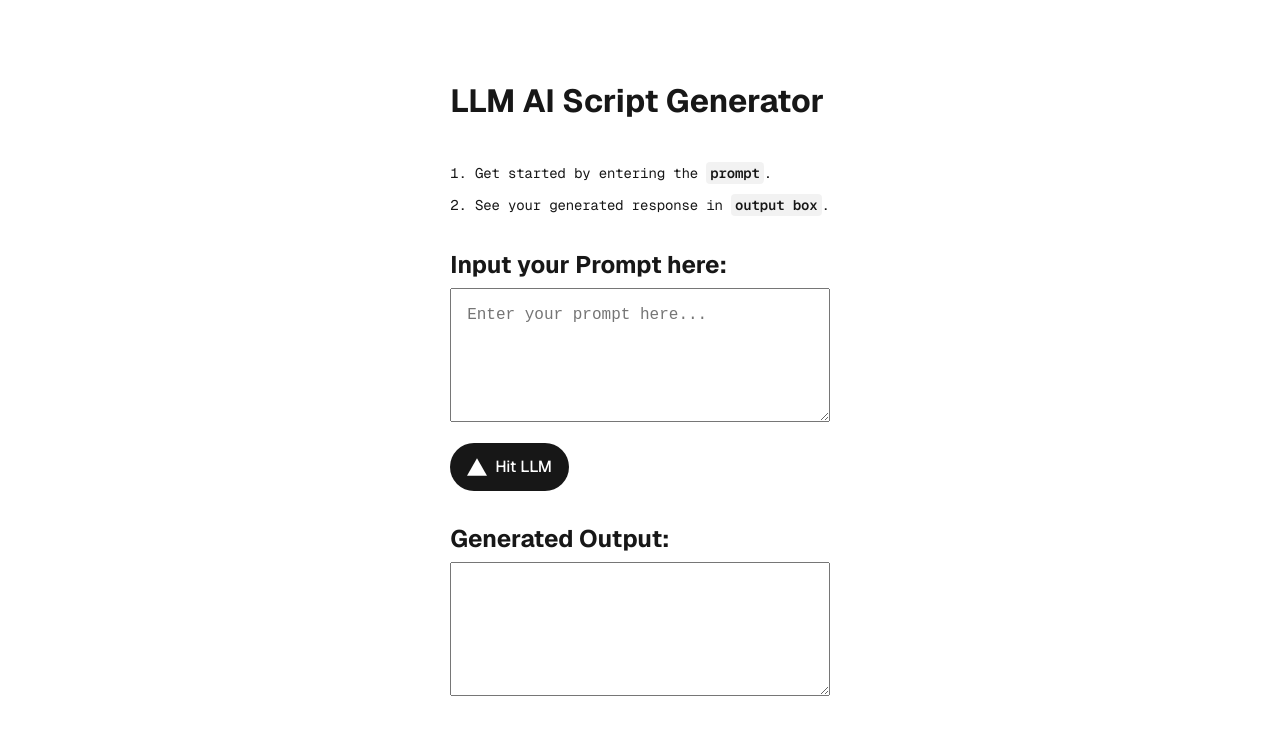
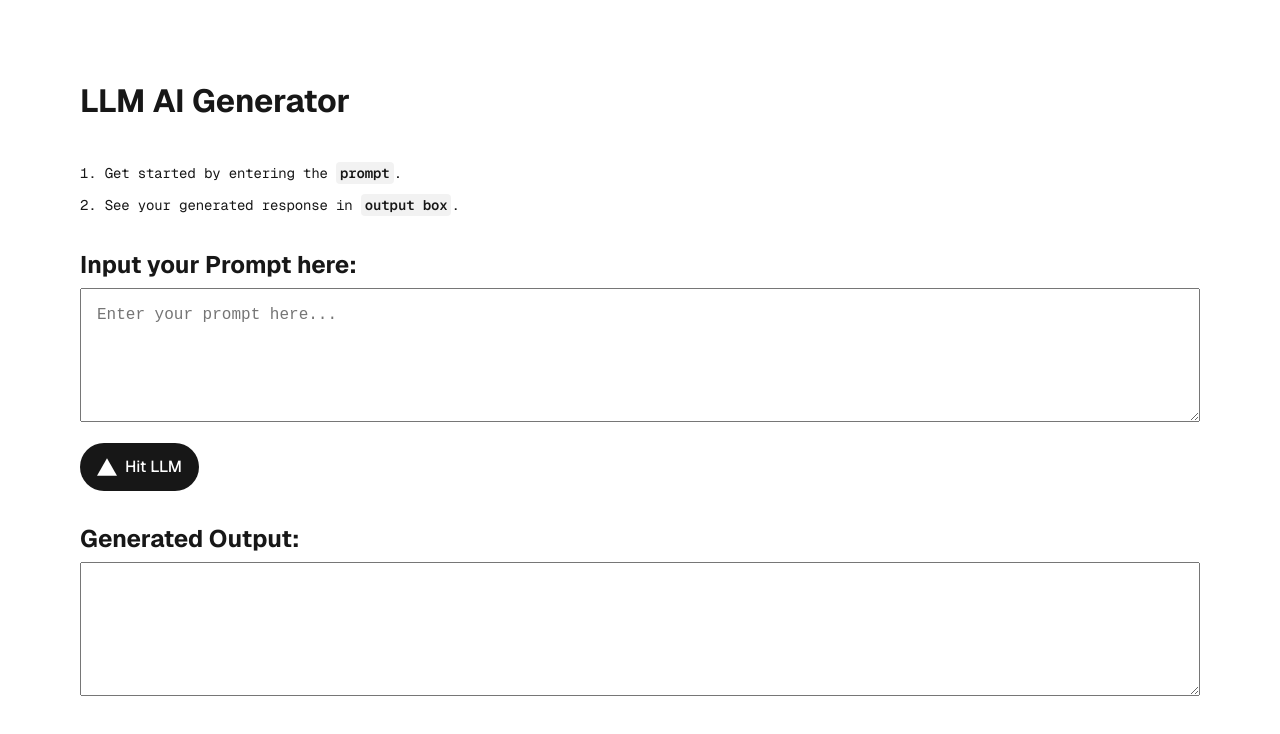
Before and after one commit to devenkhatri/my-llm-app, a Next.js app: page / in a window 1280 px wide. Shown: the top 734 px of the page. Built offline with nearby package versions, Linux system fonts and the light colour scheme.

Commit message:
added auto grow textarea

```diff
--- a/package.json
+++ b/package.json
@@ -12,7 +12,8 @@
     "next": "15.1.3",
     "openai": "^4.77.0",
     "react": "^19.0.0",
-    "react-dom": "^19.0.0"
+    "react-dom": "^19.0.0",
+    "react-textarea-autosize": "^8.5.6"
   },
   "devDependencies": {
     "@types/node": "^20",
--- a/pages/api/generate/index.ts
+++ b/pages/api/generate/index.ts
@@ -33,7 +33,7 @@ export default async function POST(req: Request): Promise<Response> {
     n: 1,
   });
 
-  const script = response.choices[0]?.message?.content!.trim() || 'No script generated';
+  const script = response.choices[0]?.message?.content!.trim() || 'No output generated';
 
   return new Response(JSON.stringify({ script }), {
     headers: { 'Content-Type': 'application/json' },
--- a/pages/index.tsx
+++ b/pages/index.tsx
@@ -3,6 +3,7 @@ import Image from "next/image";
 import { Geist, Geist_Mono } from "next/font/google";
 import styles from "@/styles/Home.module.css";
 import { useState } from 'react';
+import TextareaAutosize from 'react-textarea-autosize';
 
 const geistSans = Geist({
   variable: "--font-geist-sans",
@@ -49,7 +50,7 @@ export default function Home() {
         className={`${styles.page} ${geistSans.variable} ${geistMono.variable}`}
       >
         <main className={styles.main}>
-          <h1 style={{ marginBottom: '0.5rem' }}>LLM AI Script Generator</h1>
+          <h1 style={{ marginBottom: '0.5rem' }}>LLM AI Generator</h1>
           <ol>
             <li>
               Get started by entering the <code>prompt</code>.
@@ -59,11 +60,12 @@ export default function Home() {
 
           <div>
             <h2 style={{ marginBottom: '0.5rem' }}>Input your Prompt here:</h2>
-            <textarea
+            <TextareaAutosize
               value={prompt}
               onChange={(e) => setPrompt(e.target.value)}
               placeholder="Enter your prompt here..."
               rows={5}
+              minRows={5}
               style={{ width: '100%', marginBottom: '1rem', padding: '1rem' }}
             />
             <div className={styles.ctas}>
@@ -89,10 +91,11 @@ export default function Home() {
             </div>
             <div style={{ marginTop: '2rem' }}>
               <h2 style={{ marginBottom: '0.5rem' }}>Generated Output:</h2>
-              <textarea
+              <TextareaAutosize
                 value={script}
                 readOnly
                 rows={5}
+                minRows={5}
                 style={{ width: '100%', marginBottom: '1rem', padding: '1rem' }}
               />
             </div>
--- a/styles/Home.module.css
+++ b/styles/Home.module.css
@@ -7,12 +7,12 @@
   --button-secondary-hover: #f2f2f2;
 
   /* display: grid; */
-  grid-template-rows: 20px 1fr 20px;
-  align-items: center;
-  justify-items: center;
-  min-height: 100svh;
+  /* grid-template-rows: 20px 1fr 20px; */
+  /* align-items: center; */
+  /* justify-items: center; */
+  /* min-height: 100svh; */
   padding: 80px;
-  gap: 64px;
+  /* gap: 64px; */
   font-family: var(--font-geist-sans);
 }
 
```
Also changed, not shown: 1 other file (tests, documents, lock files or other folders).
